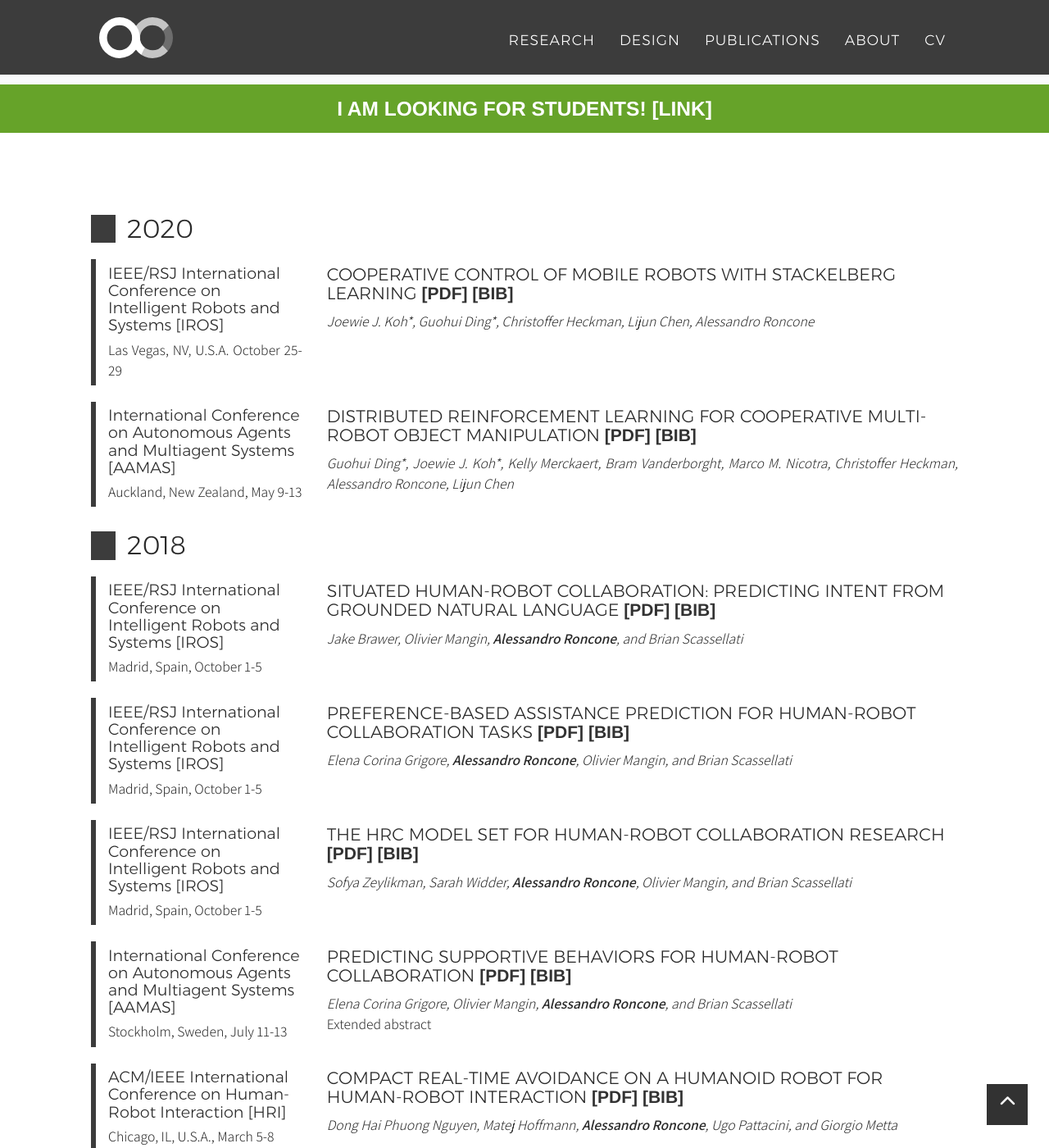
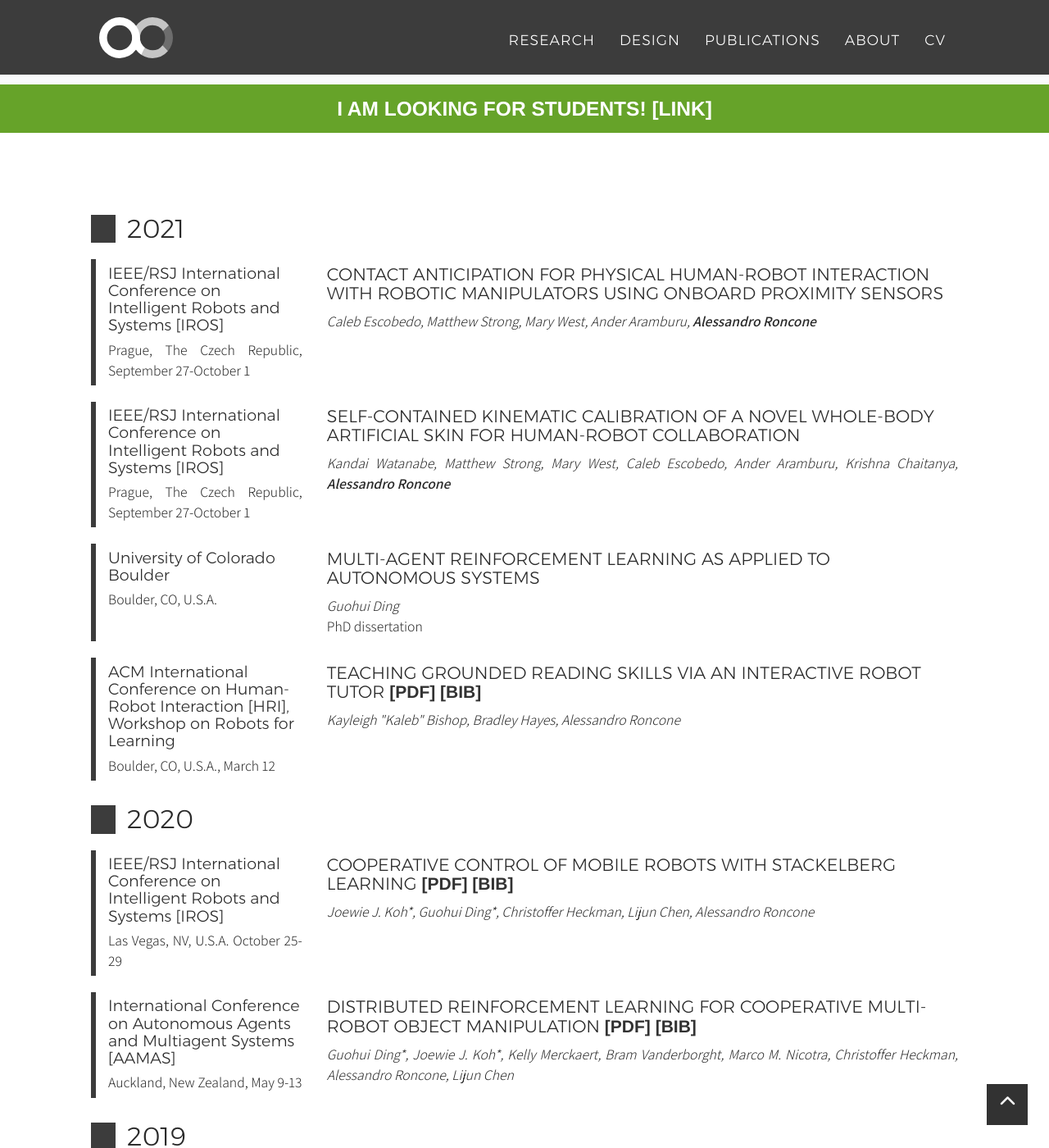
Before and after one commit to alecive/alecive.github.io, a Jekyll site: the page built from publications.html, in a window 1280 px wide and 1400 px high, scrolled down 683 px. Shown: the whole window at 82% size. Built offline with Jekyll 4.4.1, drawn with Linux system fonts in a browser that asks for light colours; nearby versions of some CDN libraries; some web fonts are replaced; some of the changed text lies outside the part shown.

Commit message:
Updated pub list

```diff
--- a/_data/cv-publications.yml
+++ b/_data/cv-publications.yml
@@ -1,3 +1,26 @@
+ - title: "Contact Anticipation for Physical Human-Robot Interaction with Robotic Manipulators using Onboard Proximity Sensors"
+   authors: Caleb Escobedo, Matthew Strong, Mary West, Ander Aramburu, <b>Alessandro Roncone</b>
+   year: 2021
+   venue: IEEE/RSJ International Conference on Intelligent Robots and Systems [IROS]
+   where: Prague, The Czech Republic, September 27-October 1
+ - title: "Self-Contained Kinematic Calibration of a Novel Whole-Body Artificial Skin for Human-Robot Collaboration"
+   authors: Kandai Watanabe, Matthew Strong, Mary West, Caleb Escobedo, Ander Aramburu, Krishna Chaitanya, <b>Alessandro Roncone</b>
+   year: 2021
+   venue: IEEE/RSJ International Conference on Intelligent Robots and Systems [IROS]
+   where: Prague, The Czech Republic, September 27-October 1
+ - title: "Multi-agent Reinforcement Learning as Applied to Autonomous Systems"
+   authors: Guohui Ding
+   year: 2021
+   venue: University of Colorado Boulder
+   where: Boulder, CO, U.S.A.
+   description: PhD dissertation
+ - title: "Teaching Grounded Reading Skills via an Interactive Robot Tutor"
+   authors: Kayleigh "Kaleb" Bishop, Bradley Hayes, Alessandro Roncone
+   year: 2021
+   venue: ACM International Conference on Human-Robot Interaction [HRI], Workshop on Robots for Learning
+   where: Boulder, CO, U.S.A., March 12
+   pdf: "2021_Bishop_HRI_R4L"
+   host: https://hiro-group.ronc.one
  - title: "Cooperative Control of Mobile Robots with Stackelberg Learning"
    authors: Joewie J. Koh*, Guohui Ding*, Christoffer Heckman, Lijun Chen, Alessandro Roncone
    year: 2020
@@ -12,6 +35,11 @@
    where: Auckland, New Zealand, May 9-13
    pdf: "2020_Ding_AAMAS_cooperative_object_manipulation"
    host: https://hiro-group.ronc.one
+ - title: "An Affordance-based Action Planner for On-line and Concurrent Human-Robot Collaborative Assembly"
+   authors: Francesca Stramandinoli, <b>Alessandro Roncone</b>, Olivier Mangin, Francesco Nori, and Brian Scassellati
+   year: 2019
+   venue: 2nd ICRA International Workshop on Computational Models of Affordance in Robotics
+   where: Montreal, Canada, May 20-24
  - title: "Situated Human-Robot Collaboration: predicting intent from grounded natural language"
    authors: Jake Brawer, Olivier Mangin, <b>Alessandro Roncone</b>, and Brian Scassellati
    year: 2018
--- a/publications.html
+++ b/publications.html
@@ -3,7 +3,9 @@ permalink: publications.html
 type: publications
 description: "List of publications"
 years:
+ - 2021
  - 2020
+ - 2019
  - 2018
  - 2017
  - 2016
```
Also changed, not shown: _posts/cv/2021-05-15-CV-AlessandroRoncone.md (+2 -0 lines).
